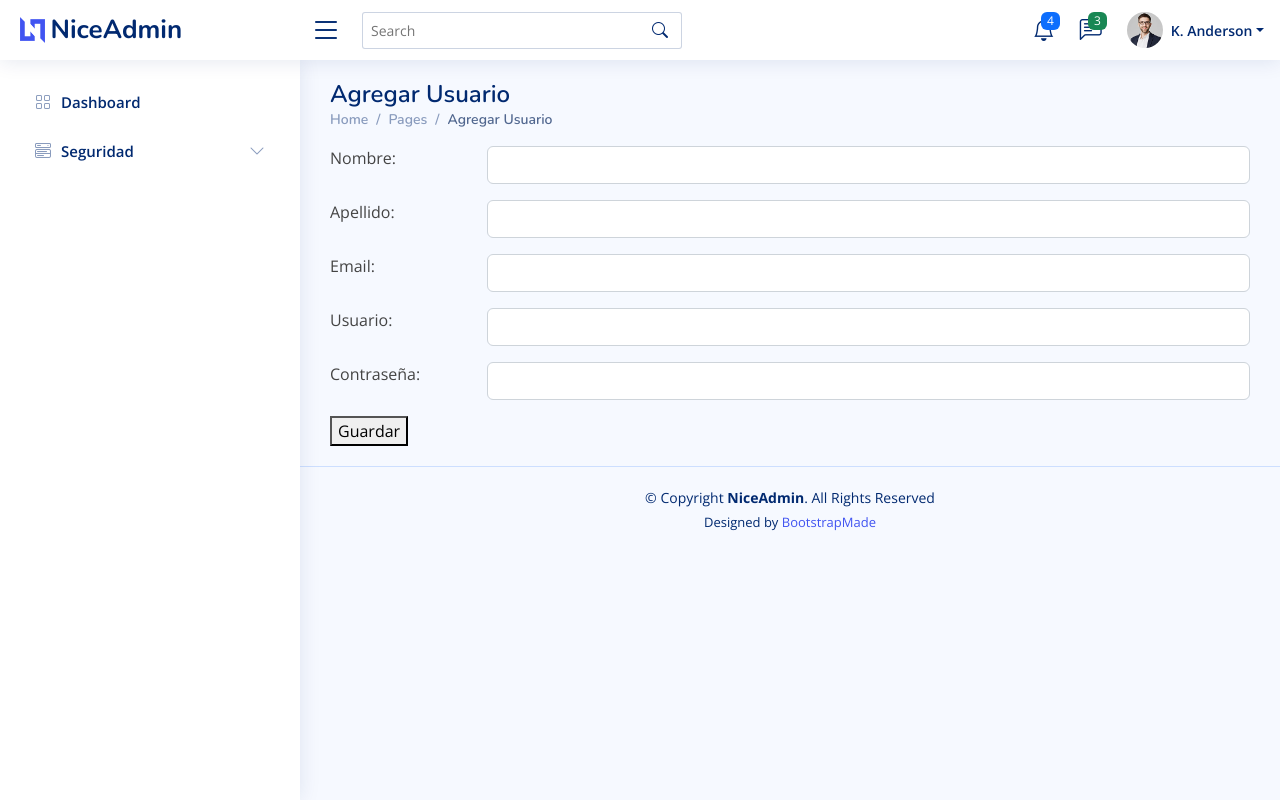
After one commit to LeoncioPavon/kermesse-main, a PHP site: page /vistas/agregar_usuario.php in a window 1280 px wide. The commit adds this page. Run offline with PHP 8.4, Linux system fonts and the light colour scheme; some libraries are stand-ins or nearby versions.

Commit message:
agregar usuario

```diff
--- a/entidades/tbl_productos.php
+++ b/entidades/tbl_productos.php
@@ -70,7 +70,7 @@ class tbl_producto{
         return $this->estado;
     }
 
-    public function setEstado(){
+    public function setEstado($estado){
         $this->estado = $estado;
     }
 
--- /dev/null
+++ b/vistas/agregar_usuario.php
@@ -0,0 +1,358 @@
+<!DOCTYPE html>
+<html lang="en">
+
+<head>
+  <meta charset="utf-8">
+  <meta content="width=device-width, initial-scale=1.0" name="viewport">
+
+  <title>Components / Accordion - NiceAdmin Bootstrap Template</title>
+  <meta content="" name="description">
+  <meta content="" name="keywords">
+
+  <!-- Favicons -->
+  <link href="assets/img/favicon.png" rel="icon">
+  <link href="assets/img/apple-touch-icon.png" rel="apple-touch-icon">
+
+  <!-- Google Fonts -->
+  <link href="https://fonts.gstatic.com" rel="preconnect">
+  <link href="https://fonts.googleapis.com/css?family=Open+Sans:300,300i,400,400i,600,600i,700,700i|Nunito:300,300i,400,400i,600,600i,700,700i|Poppins:300,300i,400,400i,500,500i,600,600i,700,700i" rel="stylesheet">
+
+  <!-- Vendor CSS Files -->
+  <link href="assets/vendor/bootstrap/css/bootstrap.min.css" rel="stylesheet">
+  <link href="assets/vendor/bootstrap-icons/bootstrap-icons.css" rel="stylesheet">
+  <link href="assets/vendor/boxicons/css/boxicons.min.css" rel="stylesheet">
+  <link href="assets/vendor/quill/quill.snow.css" rel="stylesheet">
+  <link href="assets/vendor/quill/quill.bubble.css" rel="stylesheet">
+  <link href="assets/vendor/remixicon/remixicon.css" rel="stylesheet">
+  <link href="assets/vendor/simple-datatables/style.css" rel="stylesheet">
+
+  <!-- Template Main CSS File -->
+  <link href="assets/css/style.css" rel="stylesheet">
+
+  <!-- =======================================================
+  * Template Name: NiceAdmin - v2.4.1
+  * Template URL: https://bootstrapmade.com/nice-admin-bootstrap-admin-html-template/
+  * Author: BootstrapMade.com
+  * License: https://bootstrapmade.com/license/
+  ======================================================== -->
+</head>
+
+<body>
+
+  <!-- ======= Header ======= -->
+  <header id="header" class="header fixed-top d-flex align-items-center">
+
+    <div class="d-flex align-items-center justify-content-between">
+      <a href="#" class="logo d-flex align-items-center">
+        <img src="assets/img/logo.png" alt="">
+        <span class="d-none d-lg-block">NiceAdmin</span>
+      </a>
+      <i class="bi bi-list toggle-sidebar-btn"></i>
+    </div><!-- End Logo -->
+
+    <div class="search-bar">
+      <form class="search-form d-flex align-items-center" method="POST" action="#">
+        <input type="text" name="query" placeholder="Search" title="Enter search keyword">
+        <button type="submit" title="Search"><i class="bi bi-search"></i></button>
+      </form>
+    </div><!-- End Search Bar -->
+
+    <nav class="header-nav ms-auto">
+        <ul class="d-flex align-items-center">
+
+            <li class="nav-item d-block d-lg-none">
+                <a class="nav-link nav-icon search-bar-toggle " href="#">
+                    <i class="bi bi-search"></i>
+                </a>
+            </li><!-- End Search Icon-->
+
+            <li class="nav-item dropdown">
+
+                <a class="nav-link nav-icon" href="#" data-bs-toggle="dropdown">
+                    <i class="bi bi-bell"></i>
+                    <span class="badge bg-primary badge-number">4</span>
+                </a><!-- End Notification Icon -->
+
+                <ul class="dropdown-menu dropdown-menu-end dropdown-menu-arrow notifications">
+                    <li class="dropdown-header">
+                        You have 4 new notifications
+                        <a href="#"><span class="badge rounded-pill bg-primary p-2 ms-2">View all</span></a>
+                    </li>
+                    <li>
+                        <hr class="dropdown-divider">
+                    </li>
+
+                    <li class="notification-item">
+                        <i class="bi bi-exclamation-circle text-warning"></i>
+                        <div>
+                            <h4>Lorem Ipsum</h4>
+                            <p>Quae dolorem earum veritatis oditseno</p>
+                            <p>30 min. ago</p>
+                        </div>
+                    </li>
+
+                    <li>
+                        <hr class="dropdown-divider">
+                    </li>
+
+                    <li class="notification-item">
+                        <i class="bi bi-x-circle text-danger"></i>
+                        <div>
+                            <h4>Atque rerum nesciunt</h4>
+                            <p>Quae dolorem earum veritatis oditseno</p>
+                            <p>1 hr. ago</p>
+                        </div>
+                    </li>
+
+                    <li>
+                        <hr class="dropdown-divider">
+                    </li>
+
+                    <li class="notification-item">
+                        <i class="bi bi-check-circle text-success"></i>
+                        <div>
+                            <h4>Sit rerum fuga</h4>
+                            <p>Quae dolorem earum veritatis oditseno</p>
+                            <p>2 hrs. ago</p>
+                        </div>
+                    </li>
+
+                    <li>
+                        <hr class="dropdown-divider">
+                    </li>
+
+                    <li class="notification-item">
+                        <i class="bi bi-info-circle text-primary"></i>
+                        <div>
+                            <h4>Dicta reprehenderit</h4>
+                            <p>Quae dolorem earum veritatis oditseno</p>
+                            <p>4 hrs. ago</p>
+                        </div>
+                    </li>
+
+                    <li>
+                        <hr class="dropdown-divider">
+                    </li>
+                    <li class="dropdown-footer">
+                        <a href="#">Show all notifications</a>
+                    </li>
+
+                </ul><!-- End Notification Dropdown Items -->
+
+            </li><!-- End Notification Nav -->
+
+            <li class="nav-item dropdown">
+
+                <a class="nav-link nav-icon" href="#" data-bs-toggle="dropdown">
+                    <i class="bi bi-chat-left-text"></i>
+                    <span class="badge bg-success badge-number">3</span>
+                </a><!-- End Messages Icon -->
+
+                <ul class="dropdown-menu dropdown-menu-end dropdown-menu-arrow messages">
+                    <li class="dropdown-header">
+                        You have 3 new messages
+                        <a href="#"><span class="badge rounded-pill bg-primary p-2 ms-2">View all</span></a>
+                    </li>
+                    <li>
+                        <hr class="dropdown-divider">
+                    </li>
+
+                    <li class="message-item">
+                        <a href="#">
+                            <img src="assets/img/messages-1.jpg" alt="" class="rounded-circle">
+                            <div>
+                                <h4>Maria Hudson</h4>
+                                <p>Velit asperiores et ducimus soluta repudiandae labore officia est ut...</p>
+                                <p>4 hrs. ago</p>
+                            </div>
+                        </a>
+                    </li>
+                    <li>
+                        <hr class="dropdown-divider">
+                    </li>
+
+                    <li class="message-item">
+                        <a href="#">
+                            <img src="assets/img/messages-2.jpg" alt="" class="rounded-circle">
+                            <div>
+                                <h4>Anna Nelson</h4>
+                                <p>Velit asperiores et ducimus soluta repudiandae labore officia est ut...</p>
+                                <p>6 hrs. ago</p>
+                            </div>
+                        </a>
+                    </li>
+                    <li>
+                        <hr class="dropdown-divider">
+                    </li>
+
+                    <li class="message-item">
+                        <a href="#">
+                            <img src="assets/img/messages-3.jpg" alt="" class="rounded-circle">
+                            <div>
+                                <h4>David Muldon</h4>
+                                <p>Velit asperiores et ducimus soluta repudiandae labore officia est ut...</p>
+                                <p>8 hrs. ago</p>
+                            </div>
+                        </a>
+                    </li>
+                    <li>
+                        <hr class="dropdown-divider">
+                    </li>
+
+                    <li class="dropdown-footer">
+                        <a href="#">Show all messages</a>
+                    </li>
+
+                </ul><!-- End Messages Dropdown Items -->
+
+            </li><!-- End Messages Nav -->
+
+            <li class="nav-item dropdown pe-3">
+
+                <a class="nav-link nav-profile d-flex align-items-center pe-0" href="#" data-bs-toggle="dropdown">
+                    <img src="assets/img/profile-img.jpg" alt="Profile" class="rounded-circle">
+                    <span class="d-none d-md-block dropdown-toggle ps-2">K. Anderson</span>
+                </a><!-- End Profile Iamge Icon -->
+
+                <ul class="dropdown-menu dropdown-menu-end dropdown-menu-arrow profile">
+                    <li class="dropdown-header">
+                        <h6>Kevin Anderson</h6>
+                        <span>Web Designer</span>
+                    </li>
+                    <li>
+                        <hr class="dropdown-divider">
+                    </li>
+
+                    <li>
+                        <a class="dropdown-item d-flex align-items-center" href="users-profile.html">
+                            <i class="bi bi-person"></i>
+                            <span>My Profile</span>
+                        </a>
+                    </li>
+                    <li>
+                        <hr class="dropdown-divider">
+                    </li>
+
+                    <li>
+                        <a class="dropdown-item d-flex align-items-center" href="users-profile.html">
+                            <i class="bi bi-gear"></i>
+                            <span>Account Settings</span>
+                        </a>
+                    </li>
+                    <li>
+                        <hr class="dropdown-divider">
+                    </li>
+
+                    <li>
+                        <a class="dropdown-item d-flex align-items-center" href="pages-faq.html">
+                            <i class="bi bi-question-circle"></i>
+                            <span>Need Help?</span>
+                        </a>
+                    </li>
+                    <li>
+                        <hr class="dropdown-divider">
+                    </li>
+
+                    <li>
+                        <a class="dropdown-item d-flex align-items-center" href="#">
+                            <i class="bi bi-box-arrow-right"></i>
+                            <span>Sign Out</span>
+                        </a>
+                    </li>
+
+                </ul><!-- End Profile Dropdown Items -->
+            </li><!-- End Profile Nav -->
+
+        </ul>
+    </nav><!-- End Icons Navigation -->
+
+  </header><!-- End Header -->
+
+  <!-- ======= Sidebar ======= -->
+  <?php
+  include("shared/navbar.php");
+  ?>
+  <!-- End Sidebar-->
+
+  <main id="main" class="main">
+
+    <div class="pagetitle">
+      <h1>Agregar Usuario</h1>
+      <nav>
+        <ol class="breadcrumb">
+          <li class="breadcrumb-item"><a href="#">Home</a></li>
+          <li class="breadcrumb-item">Pages</li>
+          <li class="breadcrumb-item active">Agregar Usuario</li>
+        </ol>
+      </nav>
+    </div><!-- End Page Title -->
+
+    <section class="section">
+       <!-- Formulario para agregar Usuario-->
+       <div class="row">
+        <div class="col-lg-12">
+            <form action="../datos/dt_tbl_usuario.php" method="POST">
+                <div class="row mb-3">
+                    <label class="col-sm-2 col-form-table">Nombre:</label>
+                    <div class="col-sm-10">
+                        <input type="text" class="form-control"/>
+                    </div>
+                </div>
+                <div class="row mb-3">
+                    <label class="col-sm-2 col-form-table">Apellido:</label>
+                    <div class="col-sm-10">
+                        <input type="text" class="form-control"/>
+                    </div>
+                </div>
+                <div class="row mb-3">
+                    <label class="col-sm-2 col-form-table">Email:</label>
+                    <div class="col-sm-10">
+                        <input type="text" class="form-control"/>
+                    </div>
+                </div>
+                <div class="row mb-3">
+                    <label class="col-sm-2 col-form-table">Usuario:</label>
+                    <div class="col-sm-10">
+                        <input type="text" class="form-control"/>
+                    </div>
+                </div>
+                <div class="row mb-3">
+                    <label class="col-sm-2 col-form-table">Contraseña:</label>
+                    <div class="col-sm-10">
+                        <input type="text" class="form-control"/>
+                    </div>
+                </div>
+                <button type="button">
+                    Guardar
+                </button>
+            </form>
+        </div>
+       </div>
+    </section>
+
+  </main><!-- End #main -->
+
+  <!-- ======= Footer ======= -->
+  <?php
+    include("shared/footer.php");
+  ?>
+  <!-- End Footer -->
+
+  <a href="#" class="back-to-top d-flex align-items-center justify-content-center"><i class="bi bi-arrow-up-short"></i></a>
+
+  <!-- Vendor JS Files -->
+  <script src="assets/vendor/apexcharts/apexcharts.min.js"></script>
+  <script src="assets/vendor/bootstrap/js/bootstrap.bundle.min.js"></script>
+  <script src="assets/vendor/chart.js/chart.min.js"></script>
+  <script src="assets/vendor/echarts/echarts.min.js"></script>
+  <script src="assets/vendor/quill/quill.min.js"></script>
+  <script src="assets/vendor/simple-datatables/simple-datatables.js"></script>
+  <script src="assets/vendor/tinymce/tinymce.min.js"></script>
+  <script src="assets/vendor/php-email-form/validate.js"></script>
+
+  <!-- Template Main JS File -->
+  <script src="assets/js/main.js"></script>
+
+</body>
+
+</html>
--- a/vistas/shared/navbar.php
+++ b/vistas/shared/navbar.php
@@ -19,6 +19,11 @@
                         <i class="bi bi-circle"></i><span>Usuarios</span>
                     </a>
                 </li>
+                <li>
+                    <a href="agregar_usuario.php">
+                        <i class="bi bi-circle"></i><span>Agregar Usuarios</span>
+                    </a>
+                </li>
 
             </ul>
         </li><!-- End Components Nav -->
```
